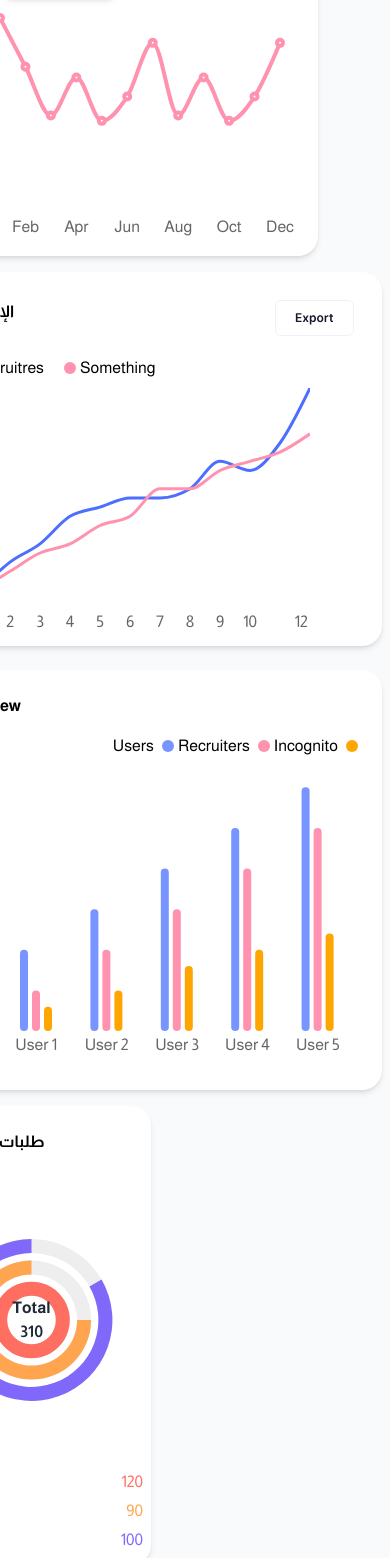
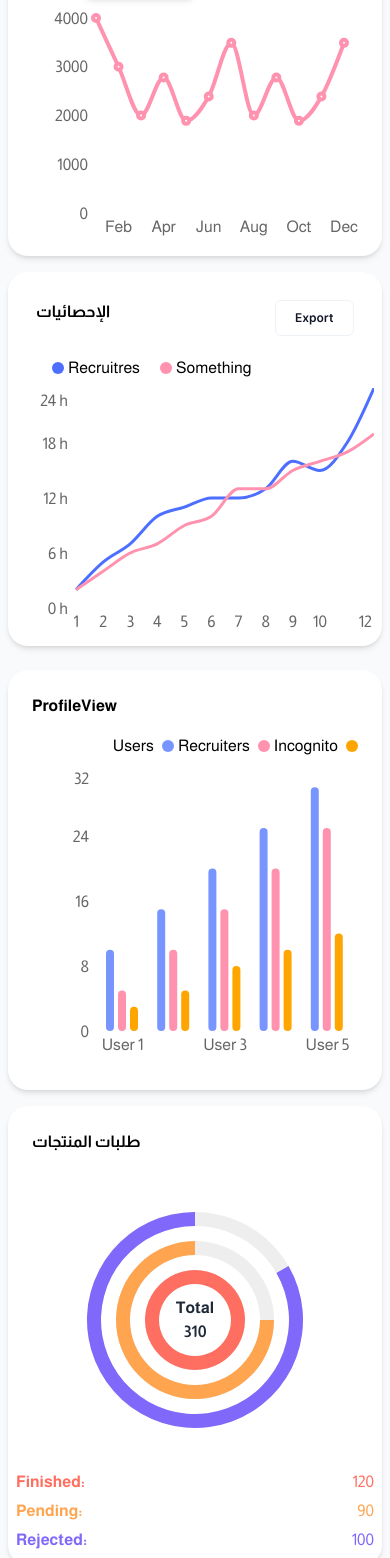
Before and after one commit to Ziadd-Zamel/tebbie-admin, a React (Vite) app: page /financial in a window 390 px wide. Shown: the part 1226-2784 px from the top of the page. Built offline with nearby package versions, Linux system fonts and the light colour scheme; no server answers; sample sign-in values are in the browser's storage.

Commit message:
responsive of the charts.js

```diff
--- a/src/components/Financial/ProductOrders.jsx
+++ b/src/components/Financial/ProductOrders.jsx
@@ -50,9 +50,9 @@ const ProductOrders = () => {
   );
 
   return (
-    <div>
+    <div className=" w-full">
       <p className="font-bold text-md md:text-xl p-4">{t("ProductOrders")}</p>
-      <div className="flex  flex-col justify-center items-center ">
+      <div className="flex  flex-col justify-center items-center w-full ">
       <ResponsiveContainer width="100%" height={300}>
           <RadialBarChart
             cx="50%" cy="50%"
@@ -62,7 +62,7 @@ const ProductOrders = () => {
           >
             <RadialBar
               minAngle={18}
-              label={false} // Remove the numbers inside the bars
+              label={false}
               background
               clockWise
               dataKey="value"
@@ -71,7 +71,6 @@ const ProductOrders = () => {
           </RadialBarChart>
         </ResponsiveContainer>
    </div>
-        {/* Custom Legend under the chart */}
         {renderCustomLegend()}
     </div>
   );
--- a/src/components/Financial/Profits.jsx
+++ b/src/components/Financial/Profits.jsx
@@ -61,7 +61,7 @@ const Profits = () => {
       </div>
 
       {/* Chart Display */}
-      <div className='md:w-full w-screen h-[250px]' >
+      <div className='w-full h-[250px]' >
       <ResponsiveContainer width="100%" height={250}>
           <LineChart
             data={data}
--- a/src/components/Financial/Statistcs.jsx
+++ b/src/components/Financial/Statistcs.jsx
@@ -73,7 +73,7 @@ const Statistcs = () => {
           onMouseEnter={handleMouseEnter}
           onMouseLeave={handleMouseLeave}
         />
-      <div className='md:w-full w-screen h-[250px]' >
+      <div className=' h-[250px]' >
       <ResponsiveContainer width="100%" height={250}>
       <LineChart
             data={data}
--- a/src/pages/ChatPage.jsx
+++ b/src/pages/ChatPage.jsx
@@ -148,7 +148,7 @@ const ChatPage = () => {
     <section dir={direction}>
       <div className="w-full mx-auto container  flex flex-col">
         <div className="flex">
-          <div className="w-1/4 max-h-[80vh] overflow-auto">
+          <div className="w-1/4 h-[70vh] overflow-auto">
             <ul className="user-list space-y-8 text-xl text-black ">
               {usersData
                 ?.slice()
@@ -178,7 +178,7 @@ const ChatPage = () => {
           <div className="w-3/4 relative p-8">
             <div
               ref={chatContainerRef}
-              className="flex-grow  max-h-[80vh] overflow-auto"
+              className="flex-grow  h-[70vh] overflow-auto"
             >
               <div className="grid pb-11">
                 {messages.length > 0 ? (
--- a/src/pages/Doctors.jsx
+++ b/src/pages/Doctors.jsx
@@ -52,8 +52,8 @@ const Doctors = () => {
         </div>
       </div>
 
-      <div className="flex  items-center flex-wrap md:gap-8 gap-4 md:p-0 p-4">
-        {doctors.map((doctor) => (
+      <div className="flex items-center flex-wrap sm:justify-start justify-center  gap-6 w-full">
+      {doctors.map((doctor) => (
           <div
             key={doctor.id}
             className="bg-white h-56 md:w-[320px] w-[300px] shadow-md rounded-xl md:p-4 p-3 lg:text-lg md:text-md text-sm"
--- a/src/pages/Financial.jsx
+++ b/src/pages/Financial.jsx
@@ -101,19 +101,19 @@ const Financial = () => {
         </div>
 
         <div className="grid md:grid-cols-12 gap-4 mt-6 ">
-          <div className="col-span-4 bg-white md:p-4 p-2  rounded-[20px] shadow-md">
+          <div className="md:col-span-4 col-span-12 bg-white md:p-4 p-2  rounded-[20px] shadow-md w-full">
             <Profits/>
           </div>
-          <div className="col-span-8 bg-white md:p-4 p-2  rounded-[20px] shadow-md">
+          <div className="md:col-span-8 col-span-12 bg-white md:p-4 p-2  rounded-[20px] shadow-md w-full">
             <Statistcs/>
           </div>
         </div>
 
-        <div className="grid md:grid-cols-12 gap-4 mt-6 ">
-          <div className="col-span-8 bg-white md:p-4 p-2 rounded-[20px] shadow-md">
+        <div className="grid md:grid-cols-12  gap-4 mt-6 ">
+          <div className="md:col-span-8 col-span-12 bg-white md:p-4 p-2 rounded-[20px] shadow-md w-full">
             <ProfileVeiw/>
           </div>
-          <div className="col-span-4 bg-white md:p-4 p-2 rounded-[20px] shadow-md">
+          <div className="md:col-span-4 col-span-12 bg-white md:p-4 p-2 rounded-[20px] shadow-md w-full">
             <ProductOrders/>
           </div>
         </div>
--- a/src/utlis/https.js
+++ b/src/utlis/https.js
@@ -1189,7 +1189,6 @@ export const addSlider = async ({
   }
 };
 
-
 //xrays
 export const getXrays = async ({ token }) => {
   try {
```
